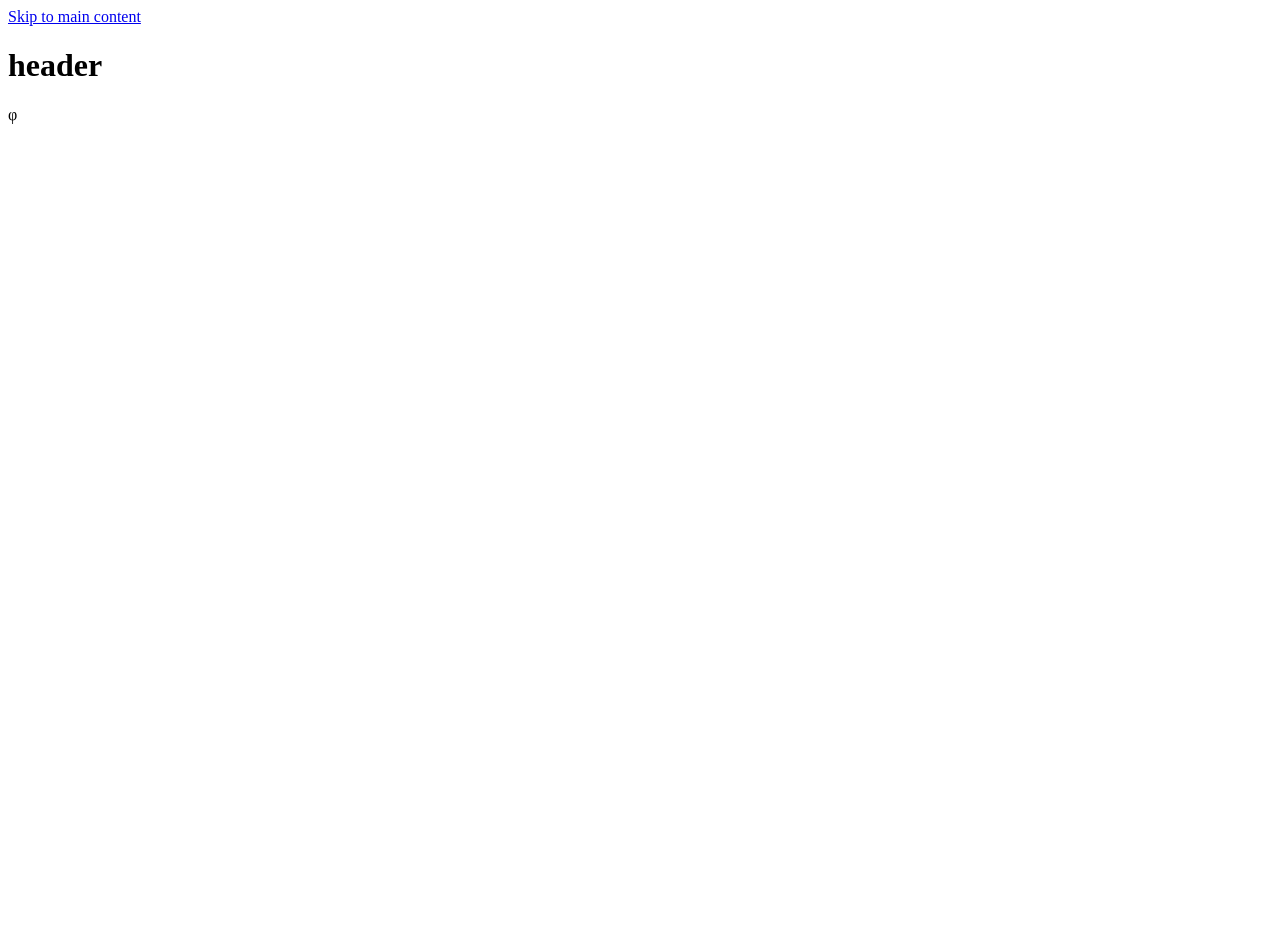
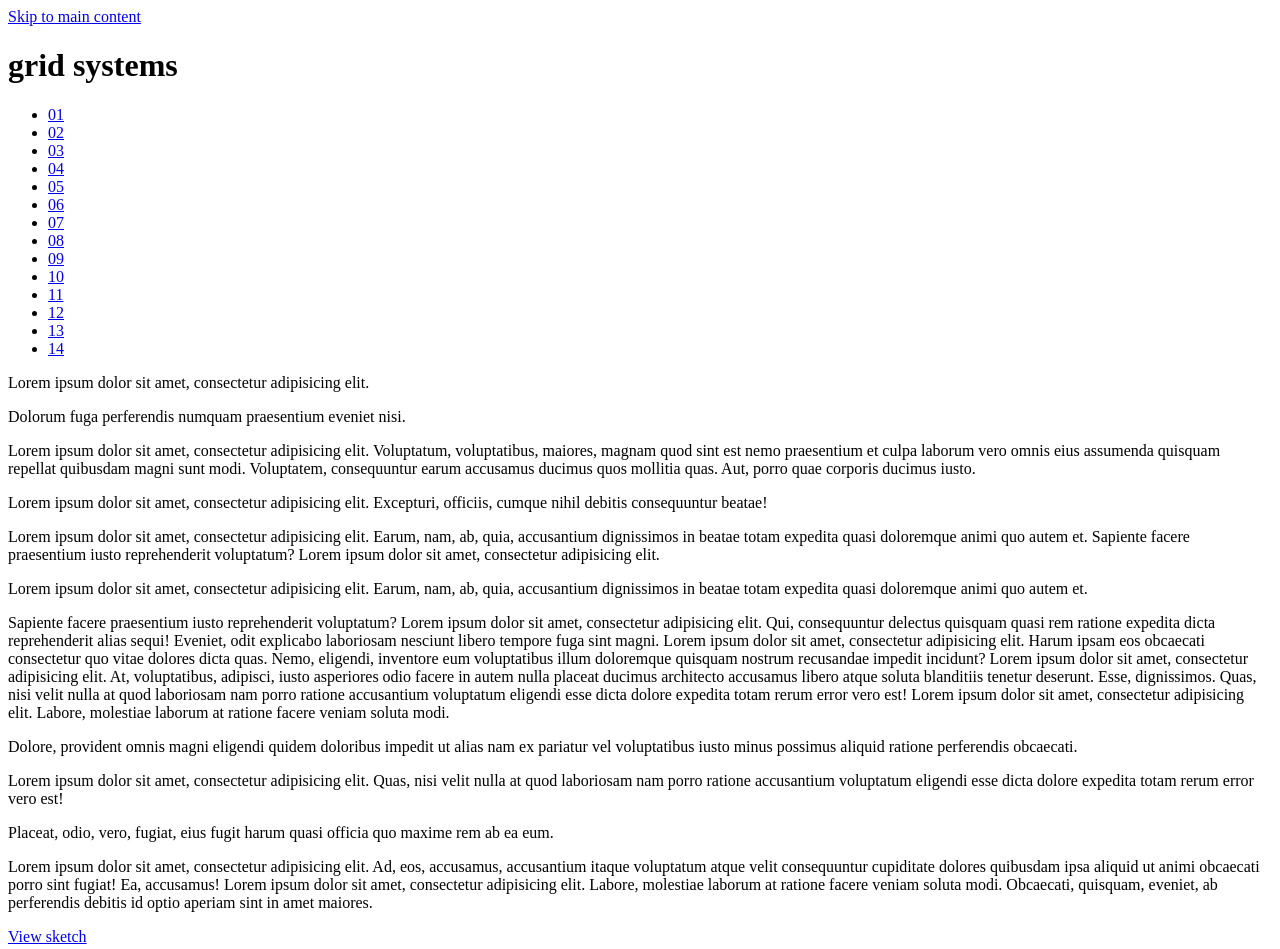
Before and after one commit to Z4P0/grid-systems, a plain HTML site: page index.html in a window 1280 px wide. Shown: the top 949 px of the page. Before the commit the page ends 800 px from the top, so only its background shows below. Drawn offline with Linux system fonts and the light colour scheme.

Commit message:
minor edits

```diff
--- a/index.html
+++ b/index.html
@@ -3,32 +3,74 @@
 <head>
   <meta charset="utf-8">
   <meta http-equiv="X-UA-Compatible" content="IE=edge,chrome=1">
-  <title>untitled</title>
-  <meta name="description" content="nevermind">
+  <title>grid-systems</title>
+  <meta name="description" content="grid-systems based off of Grid Systems by Josef Muller-Brockman">
   <meta name="viewport" content="width=device-width, initial-scale=1, maximum-scale=2"/>
   <link rel="stylesheet" href="style/style.css"/>
 </head>
-<body id="polly">
+<body id="grid-system">
 <a href="#main" class="assistive-text">Skip to main content</a>
 <div class="container">
-  <header>
+  <header id="header">
     <div class="wrapper">
-      <h1>header</h1>
-
+      <h1>grid systems</h1>
       <nav>
+        <ul>
+          <li><a href="#">01</a></li>
+          <li><a href="#">02</a></li>
+          <li><a href="#">03</a></li>
+          <li><a href="#">04</a></li>
+          <li><a href="#">05</a></li>
+          <li><a href="#">06</a></li>
+          <li><a href="#">07</a></li>
+          <li><a href="#">08</a></li>
+          <li><a href="#">09</a></li>
+          <li><a href="#">10</a></li>
+          <li><a href="#">11</a></li>
+          <li><a href="#">12</a></li>
+          <li><a href="#">13</a></li>
+          <li><a href="#">14</a></li>
+        </ul>
       </nav>
     </div>
   </header>
 
   <section id="main" class="content">
     <div class="wrapper">
-      <article></article>
+      <article id="_01" class="test">
+        <!-- more natural html flow -->
+        <header>
+          <p>Lorem ipsum dolor sit amet, consectetur adipisicing elit.</p>
+          <p>Dolorum fuga perferendis numquam praesentium eveniet nisi.</p>
+        </header>
+        <article>
+          <p>Lorem ipsum dolor sit amet, consectetur adipisicing elit. Voluptatum, voluptatibus, maiores, magnam quod sint est nemo praesentium et culpa laborum vero omnis eius assumenda quisquam repellat quibusdam magni sunt modi. Voluptatem, consequuntur earum accusamus ducimus quos mollitia quas. Aut, porro quae corporis ducimus iusto.</p>
+          <p>Lorem ipsum dolor sit amet, consectetur adipisicing elit. Excepturi, officiis, cumque nihil debitis consequuntur beatae!</p>
+          <p>Lorem ipsum dolor sit amet, consectetur adipisicing elit. Earum, nam, ab, quia, accusantium dignissimos in beatae totam expedita quasi doloremque animi quo autem et. Sapiente facere praesentium iusto reprehenderit voluptatum? Lorem ipsum dolor sit amet, consectetur adipisicing elit.</p>
+          <p>Lorem ipsum dolor sit amet, consectetur adipisicing elit. Earum, nam, ab, quia, accusantium dignissimos in beatae totam expedita quasi doloremque animi quo autem et.</p>
+          <p class="columns">Sapiente facere praesentium iusto reprehenderit voluptatum? Lorem ipsum dolor sit amet, consectetur adipisicing elit. Qui, consequuntur delectus quisquam quasi rem ratione expedita dicta reprehenderit alias sequi! Eveniet, odit explicabo laboriosam nesciunt libero tempore fuga sint magni. Lorem ipsum dolor sit amet, consectetur adipisicing elit. Harum ipsam eos obcaecati consectetur quo vitae dolores dicta quas. Nemo, eligendi, inventore eum voluptatibus illum doloremque quisquam nostrum recusandae impedit incidunt? Lorem ipsum dolor sit amet, consectetur adipisicing elit. At, voluptatibus, adipisci, iusto asperiores odio facere in autem nulla placeat ducimus architecto accusamus libero atque soluta blanditiis tenetur deserunt. Esse, dignissimos. Quas, nisi velit nulla at quod laboriosam nam porro ratione accusantium voluptatum eligendi esse dicta dolore expedita totam rerum error vero est! Lorem ipsum dolor sit amet, consectetur adipisicing elit. Labore, molestiae laborum at ratione facere veniam soluta modi.</p>
+          <p>Dolore, provident omnis magni eligendi quidem doloribus impedit ut alias nam ex pariatur vel voluptatibus iusto minus possimus aliquid ratione perferendis obcaecati.</p>
+          <p>Lorem ipsum dolor sit amet, consectetur adipisicing elit. Quas, nisi velit nulla at quod laboriosam nam porro ratione accusantium voluptatum eligendi esse dicta dolore expedita totam rerum error vero est!</p>
+          <p>Placeat, odio, vero, fugiat, eius fugit harum quasi officia quo maxime rem ab ea eum.</p>
+          <p>Lorem ipsum dolor sit amet, consectetur adipisicing elit. Ad, eos, accusamus, accusantium itaque voluptatum atque velit consequuntur cupiditate dolores quibusdam ipsa aliquid ut animi obcaecati porro sint fugiat! Ea, accusamus! Lorem ipsum dolor sit amet, consectetur adipisicing elit. Labore, molestiae laborum at ratione facere veniam soluta modi. Obcaecati, quisquam, eveniet, ab perferendis debitis id optio aperiam sint in amet maiores.</p>
+          <p><a href="images/grid-system-01.png">View sketch</a></p>
+        </article>
+        <aside>
+          <img src="http://lorempixel.com/400/400" alt="dummy" width="400" height="400">
+          <section id="two_images">
+            <img src="http://lorempixel.com/200/400" alt="dummy" width="200" height="400">
+            <img src="http://lorempixel.com/200/400" alt="dummy" width="200" height="400">
+          </section>
+          <img src="http://lorempixel.com/400/400" alt="dummy" width="400" height="400">
+        </aside>
+        <img src="images/grid-system-01.png" alt="01">
+      </article>
     </div>
   </section>
 
   <footer>
     <div class="wrapper">
-      &phi;
+      <p>Best viewed at full width.<br>Pages based off work found in Grid Systems by Josef Muller-Brockman.</p>&phi;
     </div>
   </footer>
 </div>
--- a/style/pieces/_vars.scss
+++ b/style/pieces/_vars.scss
@@ -1,2 +1,2 @@
-$background : #222;
-$text : #fff;
+$background : #fff;
+$text : #333;
```
Also changed, not shown: images/grid-system-01.png, images/grid-system-02.png, 1 other file.
